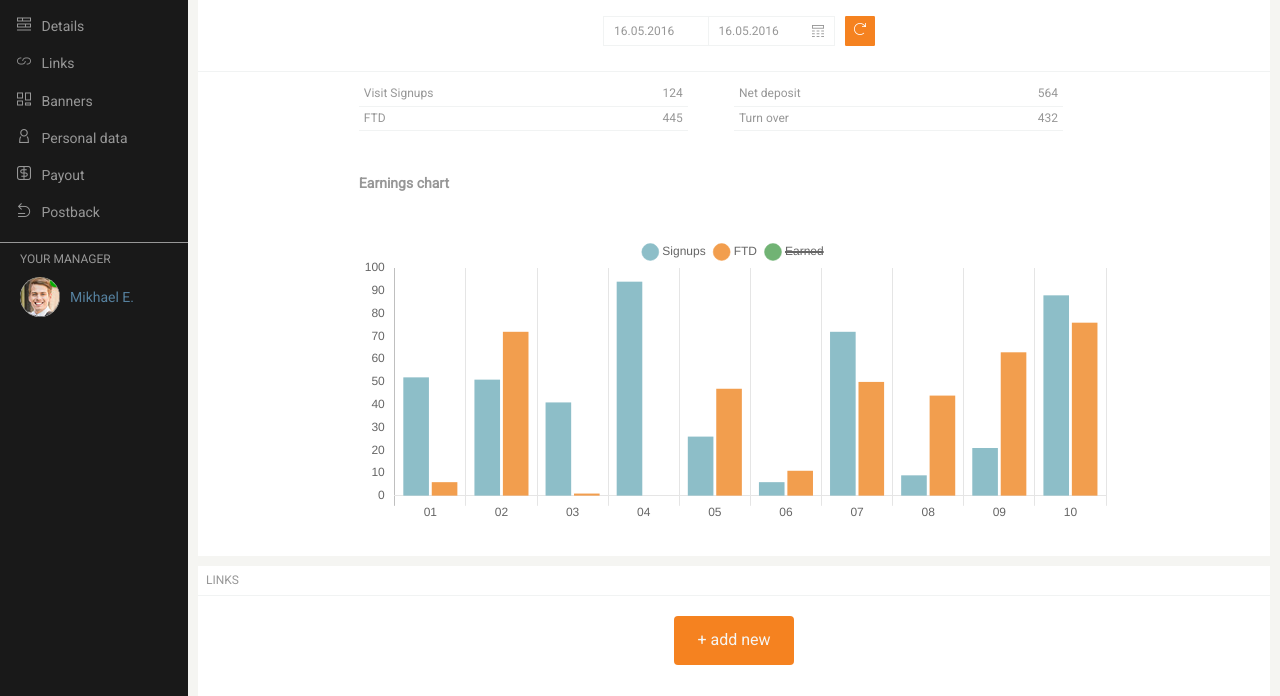
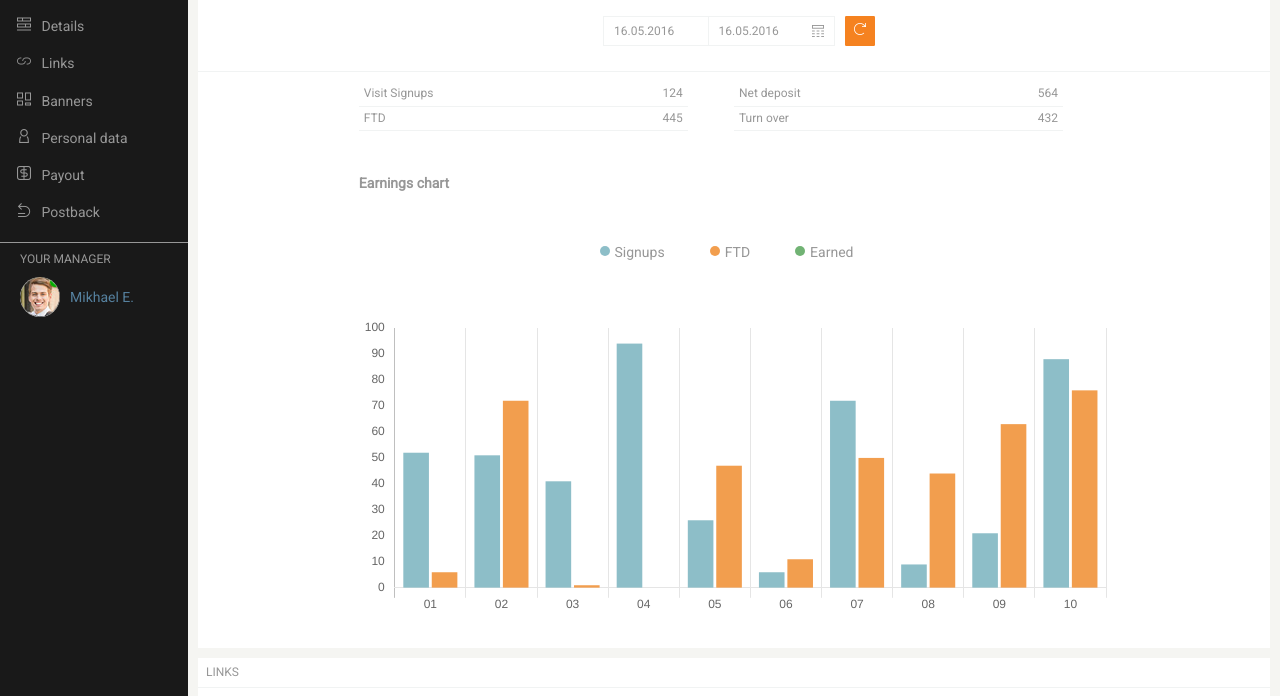
Before and after one commit to Maciej0o/projekt-indywidualny-1, a website: page index.html in a window 1280 px wide. Shown: the part 104-800 px from the top of the page. Drawn offline with nearby package versions, Linux system fonts and the light colour scheme; a web font is replaced by a local one.

Commit message:
Change chart legend

```diff
--- a/index.html
+++ b/index.html
@@ -132,8 +132,12 @@
           </div>
           <div class="generals-chart-wrapper row">
             <h3 class="title-chart col-12">Earnings chart</h3>
+            <div class="chart-legend col-12">
+              <a class="btn-top signups">Signups</a>
+              <a class="btn-top ftd">FTD</a>
+              <a class="btn-top earned">Earned</a>
+            </div>
             <div class="chart col-12">
-
               <canvas id="myChart" height='120'></canvas>
             </div>
           </div>
--- a/js/script.js
+++ b/js/script.js
@@ -69,7 +69,7 @@
         },
       },
       legend: {
-        display: true,
+        display: false,
         labels: {
           usePointStyle: true,
         },
--- a/sass/sections/_generals.scss
+++ b/sass/sections/_generals.scss
@@ -66,6 +66,7 @@
   margin-bottom: 40px;
 
   a{
+    font-size: 14px;
     margin: 0 10px;
     position: relative;
   }
@@ -82,11 +83,14 @@
 
   }
   .signups:before{
-    background-color: blue;
+    background-color: #8DBEC8;
   }
 
   .ftd:before{
-    background-color: $orange-color;
+    background-color: #F29E4E;
+  }
+  .earned:before{
+    background-color: #71B374;
   }
 }
 
```
Also changed, not shown: css/style.css, 1 other file.
